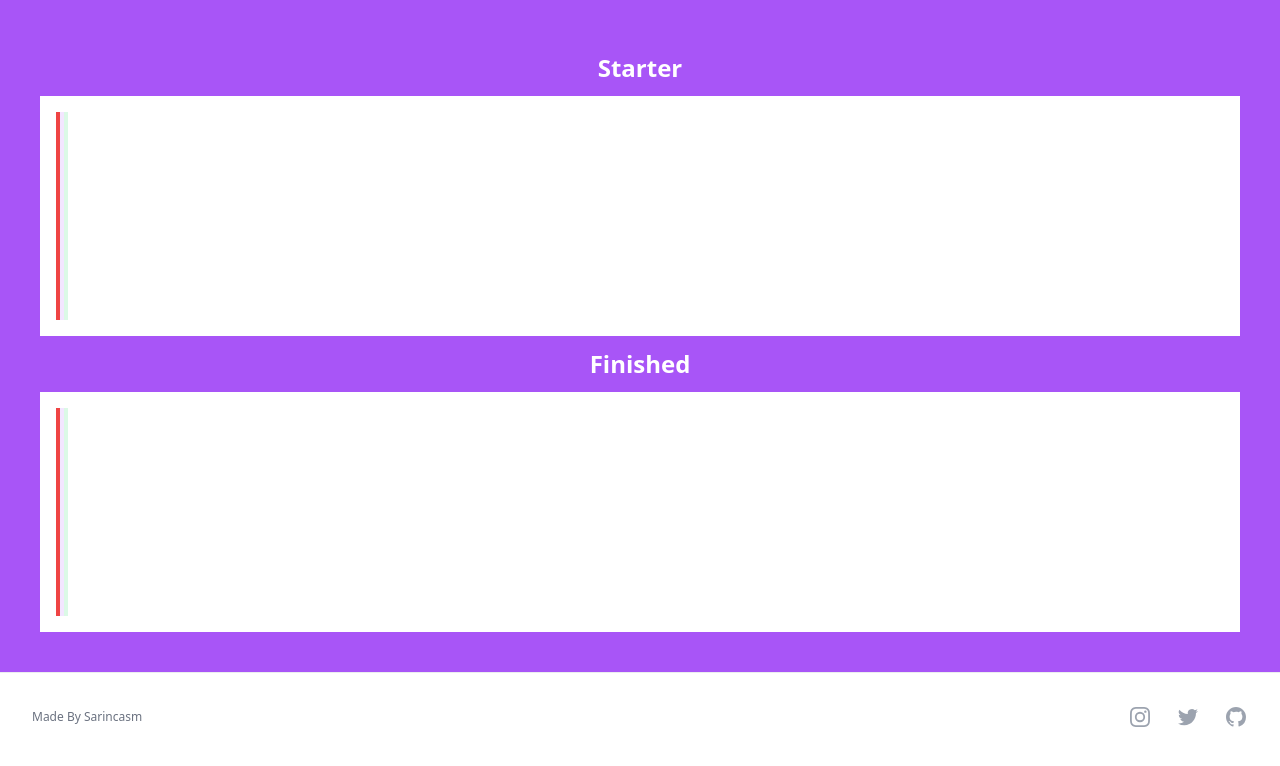
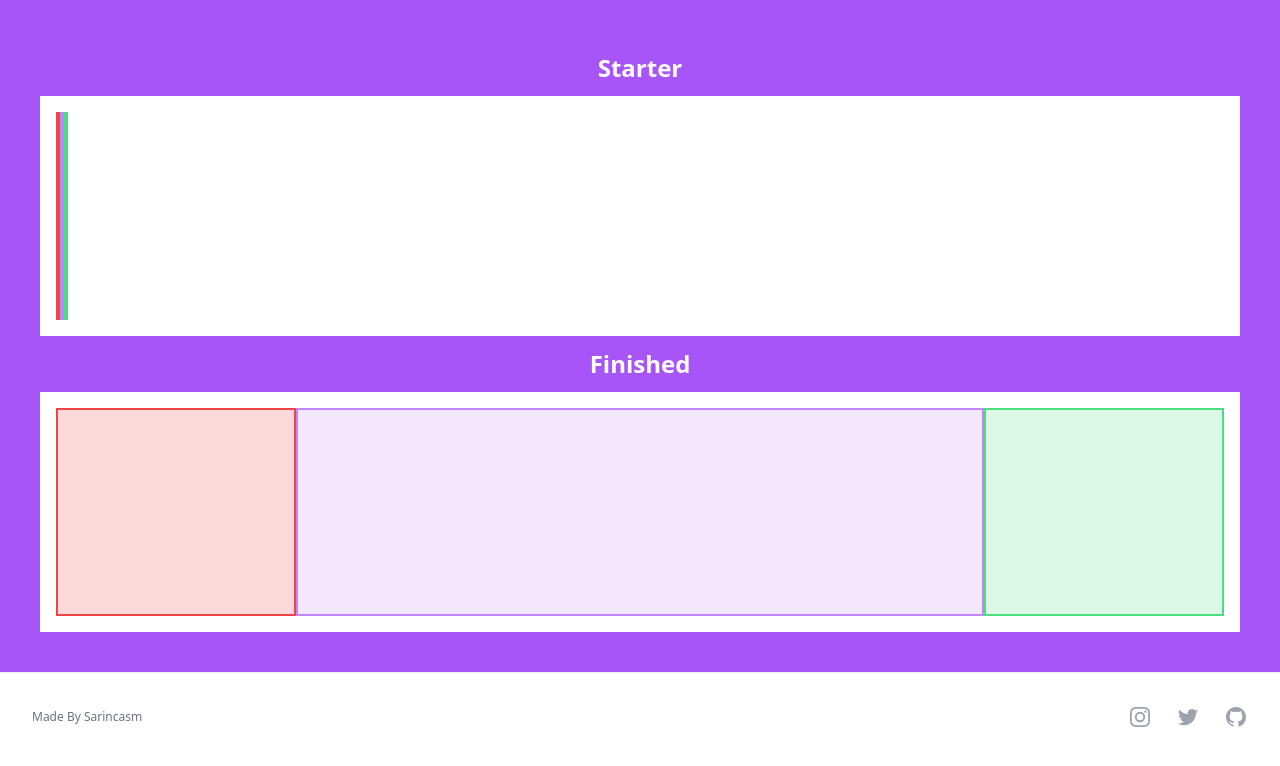
Before and after one commit to sarincasm/jar-of-dirt, a Next.js app in the folder style/css-fundamentals/: page /flexbox/growing-shrinking/facebook-style in a window 1280 px wide. Shown: the top 766 px of the page. Built offline with nearby package versions, Linux system fonts and the light colour scheme.

Commit message:
css fundamentals - flexbox done: growing and shrinking - facebook style

```diff
--- a/style/css-fundamentals/app/flexbox/growing-shrinking/facebook-style/page.tsx
+++ b/style/css-fundamentals/app/flexbox/growing-shrinking/facebook-style/page.tsx
@@ -2,8 +2,8 @@ function renderStarter() {
 	return (
 		<section className="p-4 bg-white flex">
 			<nav className="h-52 border-2 border-solid border-red-500 bg-red-500/20"></nav>
-			<main className="h-52 border-2 border-solid border-purple-400/20"></main>
-			<aside className="h-52 border-2 border-solid border-green-400/20 hidden md:block"></aside>
+			<main className="h-52 border-2 border-solid border-purple-400 bg-purple-400/20"></main>
+			<aside className="h-52 border-2 border-solid border-green-400 hidden bg-green-400/20 md:block"></aside>
 		</section>
 	)
 }
@@ -11,9 +11,9 @@ function renderStarter() {
 function renderDone() {
 	return (
 		<section className="p-4 bg-white flex">
-			<nav className="h-52 border-2 border-solid border-red-500 bg-red-500/20"></nav>
-			<main className="h-52 border-2 border-solid border-purple-400/20"></main>
-			<aside className="h-52 border-2 border-solid border-green-400/20 hidden md:block"></aside>
+			<nav className="h-52 border-2 border-solid border-red-500 bg-red-500/20 min-w-[150px] max-w-[250px] basis-60 shrink-[10000] hidden sm:block"></nav>
+			<main className="h-52 border-2 border-solid border-purple-400 bg-purple-400/20 flex-1 basis-80"></main>
+			<aside className="h-52 border-2 border-solid border-green-400 bg-green-400/20 min-w-[150px] max-w-[250px] basis-60 shrink-[10000]"></aside>
 		</section>
 	)
 }
```
